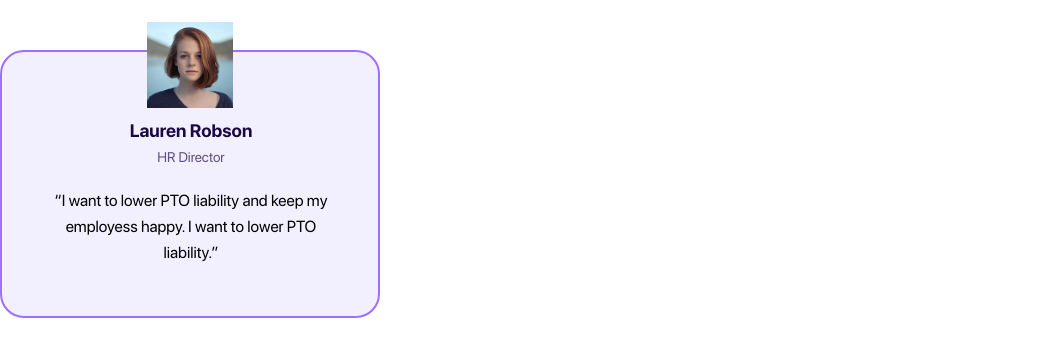
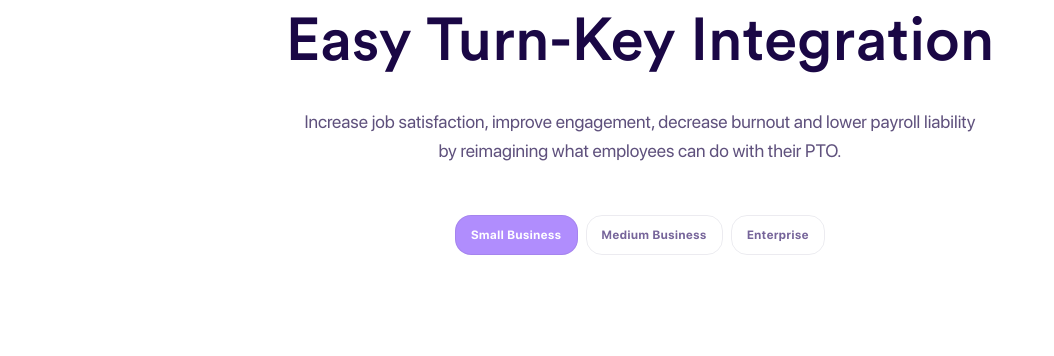
Before and after one commit to TornikeDz/nexus-project, a Next.js app: page / in a window 1280 px wide. Shown: the top 356 px of the page, without its empty margins (0-1054 px from the left). Built offline with nearby package versions, Linux system fonts and the light colour scheme.

Commit message:
added service component with styles

```diff
--- a/app/globals.css
+++ b/app/globals.css
@@ -26,7 +26,7 @@
   src: url('../public/fonts/CircularSTD.ttf');
   font-family: "Circular STD";
 }
-/* sm:text-white  sm:bg-violet-soft sm:bg-white sm:text-violet-soft sm:border-none; */
+
 /* Business Plan */
 .active {
   @apply sm:text-white sm:bg-violet-soft
@@ -37,5 +37,31 @@
   @apply  max-sm:gap-0 max-sm:w-[440px]
 }
 .small_screen_plan__list__items {
-  @apply max-sm:w-[33%] max-sm:text-center max-sm:border-none
+  @apply max-sm:w-[33%] max-sm:text-center
 }
+
+.slider::before {
+  @apply absolute h-[7px] w-[7px] rounded-full left-[2px] top-1/2 bg-purple-light-400 translate-y-[-50%] duration-[600ms] content-[""]
+}
+
+
+
+input:checked{
+  @apply bg-violet-soft
+}
+
+input:checked, .switch {
+  @apply border-violet-soft
+}
+
+input:checked + .slider {
+  @apply bg-violet-soft
+}
+
+input:checked + .slider::before {
+  @apply translate-x-[7px] translate-y-[-50%] duration-[600ms] bg-white
+}
+
+.service_active {
+  @apply border-2 border-violet-soft
+}
--- a/app/page.tsx
+++ b/app/page.tsx
@@ -1,15 +1,19 @@
+'use client';
 import Image from 'next/image';
-import { intergrations } from '@/constants/index';
-import { Heading, BusinessPlan, Description, Client } from '@/components'
+import { useState } from 'react';
+import { Heading, BusinessPlan, Description, Client, Service } from '@/components';
+import { businessPlan } from '@/constants'
 
 export default function Home() {
+  const [plan, setPlan] = useState(businessPlan[0]);
+
   return (
-      <>
-        {/* <div className="flex flex-col mx-auto gap-6 max-sm:mx-[25px] max-w-[779px]">
+      <div className="flex flex-col gap-[50px]">
+        <div className="flex flex-col mx-auto gap-6 max-sm:mx-[25px] max-w-[779px]">
           <Heading/>
           <Description/>
-        </div> */}
-        <Client/>
-      </>
+        </div>
+        <BusinessPlan activePlan={plan} makePlan={setPlan}/>
+      </div>
   )
 }
--- a/components/BusinessPlan.tsx
+++ b/components/BusinessPlan.tsx
@@ -3,18 +3,18 @@
 import React from 'react';
 import { businessPlan } from '@/constants';
 
-const BusinessPlan = () => {
+const BusinessPlan = ({activePlan, makePlan}) => {
 
     return (
         <div className="flex justify-center">
             <ul className="flex gap-[8px] justify-center small_screen_plan_list">
-                {businessPlan.map(item => (
-                    <li
+                {businessPlan.map((item, index) => (
+                    <li onClick={(e) => makePlan(item)} key={index}
                       className={`font-SfBd text-xs leading-[19.2px] tracking-wider whitespace-nowrap
                       text-violet-dark opacity-80 max-sm:opacity-60 sm:border-violet-darkest
                       sm:border sm:rounded-2xl  sm:border-opacity-10 border-solid
                       py-[9.5px] px-[15px] cursor-pointer
-                      small_screen_plan__list__items`}>
+                      small_screen_plan__list__items ${activePlan === item ? 'active' : ''}`}>
                         {item}
                     </li>
                 ))}
--- /dev/null
+++ b/components/Service.tsx
@@ -0,0 +1,50 @@
+'use client'
+
+import React from 'react';
+import Image from 'next/image';
+import {services} from '@/constants'
+
+const service = services[0];
+const Service = () => {
+
+
+    return (
+        <div className="max-w-[280px] pl-4 pr-[33px] py-4
+            flex justify-between items-center
+            border rounded-2xl border-light service_active">
+            <div className="flex gap-2">
+            <Image
+                src={service.icon}
+                width={48}
+                height={48}
+                alt={`${service.name}'s icon`}
+                className="rounded-2xl"
+            />
+            <div className="flex-col">
+                <div className="font-SfMd block tracking-wider leading-[26px]  text-violet-darkest">
+                    {service.name}
+                </div>
+                <div className="font-SfRg tracking-wider text-xs leading-[19px] text-purple-light-700">
+                    {service.description}
+                </div>
+            </div>
+            </div>
+            <label htmlFor="checkbox" className="switch relative inline-block w-[22px] h-[14px]
+                border-2  rounded-2xl cursor-pointer border-purple-light-400">
+                <input id="checkbox" type="checkbox"
+                className="w-0 h-0 opacity-0 "/>
+                <span className="slider absolute  inset-0"/>
+            </label>
+        </div>
+    )
+}
+
+export default Service
+
+// <label className="relative inline-block w-[22px] h-3.5
+// border-2 border-purple-light-100 rounded-2xl">
+//     <input type="checkbox" checked={check} onChange={setCheckStatus}
+//     className="absolute cursor-pointer inset-0 before:w-4" content={""}/>
+//     {/*   */}
+//     <span className="slider"/>
+// </label>
--- a/components/index.ts
+++ b/components/index.ts
@@ -2,10 +2,12 @@ import BusinessPlan from './BusinessPlan';
 import Heading from './Heading';
 import Description from './Description';
 import Client from './Client';
+import Service from './Service';
 
 export {
     Heading,
     Description,
     BusinessPlan,
-    Client
+    Client,
+    Service
 }
--- a/constants/index.ts
+++ b/constants/index.ts
@@ -7,7 +7,7 @@ export const client = {
     avatar: "/girlAvatar.webp"
 }
 
-export const intergrations = [
+export const services = [
     {
         name: "Sapling",
         description: "HR Management",
```
